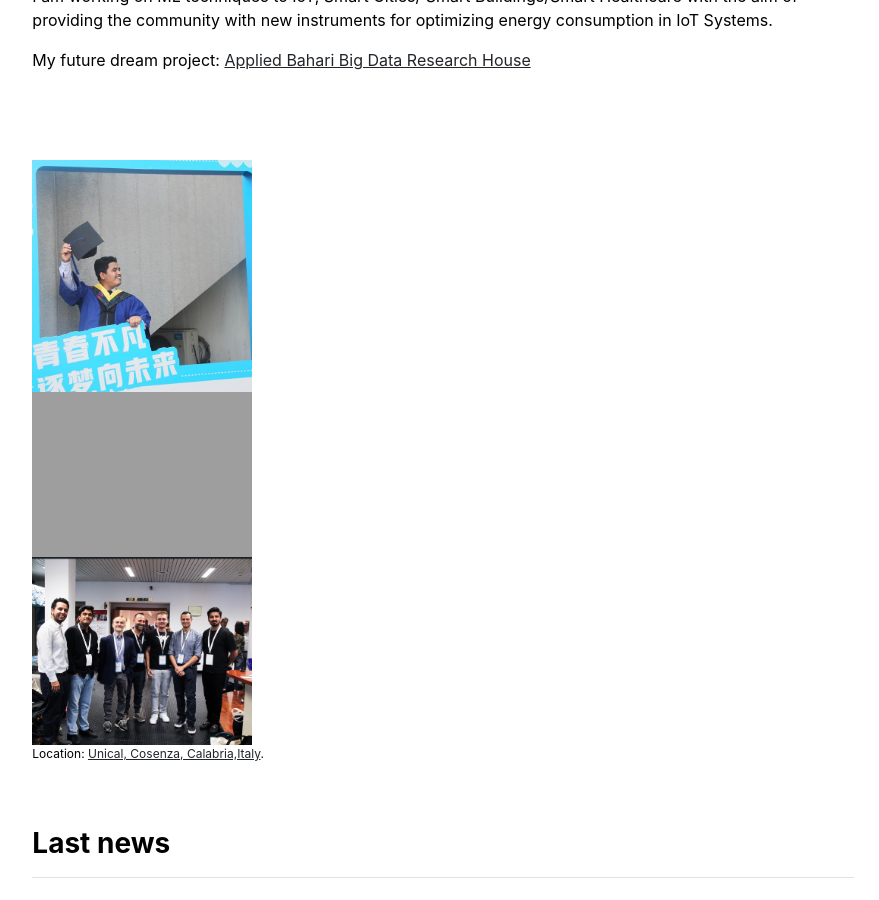
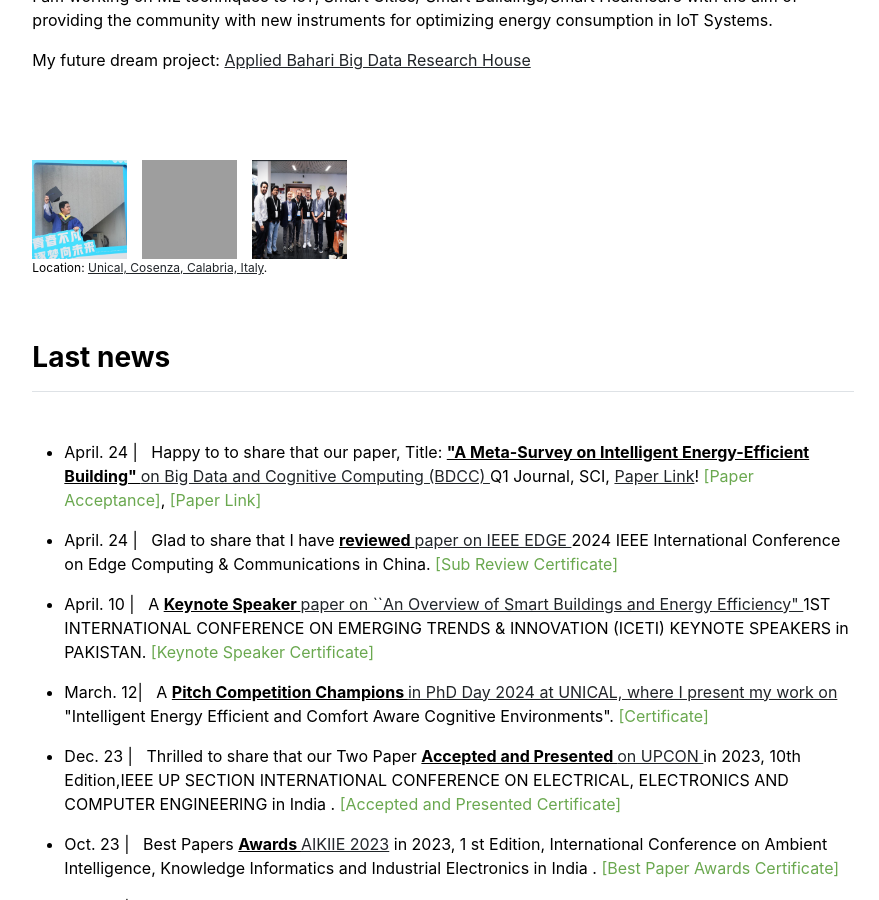
Before and after one commit to babulcseian/babulcseian.github.io, a Jekyll site: the page built from index.md, in a window 1280 px wide and 900 px high, scrolled down 887 px. Shown: the whole window, without its empty margins (197-1076 px from the left). Built offline with Jekyll 4.4.1, drawn with Linux system fonts in a browser that asks for light colours; a style sheet for code colours, icons or effects is not loaded.

Commit message:
Update home.html

```diff
--- a/_layouts/home.html
+++ b/_layouts/home.html
@@ -36,15 +36,18 @@
     <!-- Before that and in the same college, I got my master's degree in Multimedia and Communications, as well as the master's degree in Telecommunications engineering in 2017. Previously, I finished my Telecommunications Engineering bachelor's degree from Universidade de Vigo in 2015. -->
 
   </div>
-  <div class="col-md-5">
+ <div class="col-md-5">
     <br>
-    <img src="{{ site.github.url }}/assets/img/Md Babul Con.jpg" alt="Home" width="70%" width="400" title="MSc Graduation"  >
-    <img src="{{ site.github.url }}/assets/img/Md Babul Islam with Prof.jpg" alt="Home" width="70%">
-    <img src="{{ site.github.url }}/assets/img/Md Babul Islam Lab.jpg" alt="Home" width="70%">
+    <div style="display: flex; justify-content: space-between;">
+        <img src="{{ site.github.url }}/assets/img/Md Babul Con.jpg" alt="Home" width="30%" title="MSc Graduation">
+        <img src="{{ site.github.url }}/assets/img/Md Babul Islam with Prof.jpg" alt="Home" width="30%">
+        <img src="{{ site.github.url }}/assets/img/Md Babul Islam Lab.jpg" alt="Home" width="30%">
+    </div>
     <p style="font-size:12px">
-      Location: <a class="other" href='https://goo.gl/maps/hsu2JB4HwjQN7TqC7'>Unical, Cosenza, Calabria,Italy</a>.
+        Location: <a class="other" href='https://goo.gl/maps/hsu2JB4HwjQN7TqC7'>Unical, Cosenza, Calabria, Italy</a>.
     </p>
-  </div>
+</div>
+
 </div>
 
 
```
